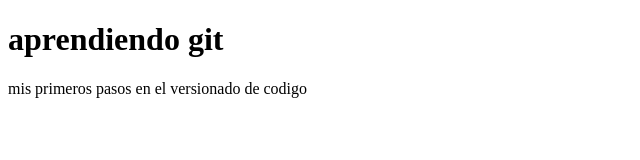
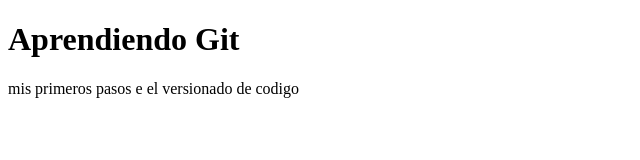
Before and after one commit to franquito-git/mircha-git-forking, a plain HTML site: page index.html in a window 1280 px wide. Shown: the whole page, without its empty margins (0-640 px from the left). Drawn offline with Linux system fonts and the light colour scheme.

Commit message:
agrego archivo index.html

```diff
--- a/index.html
+++ b/index.html
@@ -1,12 +1,12 @@
 <!DOCTYPE html>
-<html lang="es">
+<html lang="en">
   <head>
     <meta charset="UTF-8" />
     <meta name="viewport" content="width=device-width, initial-scale=1.0" />
-    <title>Aprendiendo Git</title>
+    <title>Document</title>
   </head>
   <body>
-    <h1>aprendiendo git</h1>
-    <p>mis primeros pasos en el versionado de codigo</p>
+    <h1>Aprendiendo Git</h1>
+    <p>mis primeros pasos e el versionado de codigo</p>
   </body>
 </html>
```
